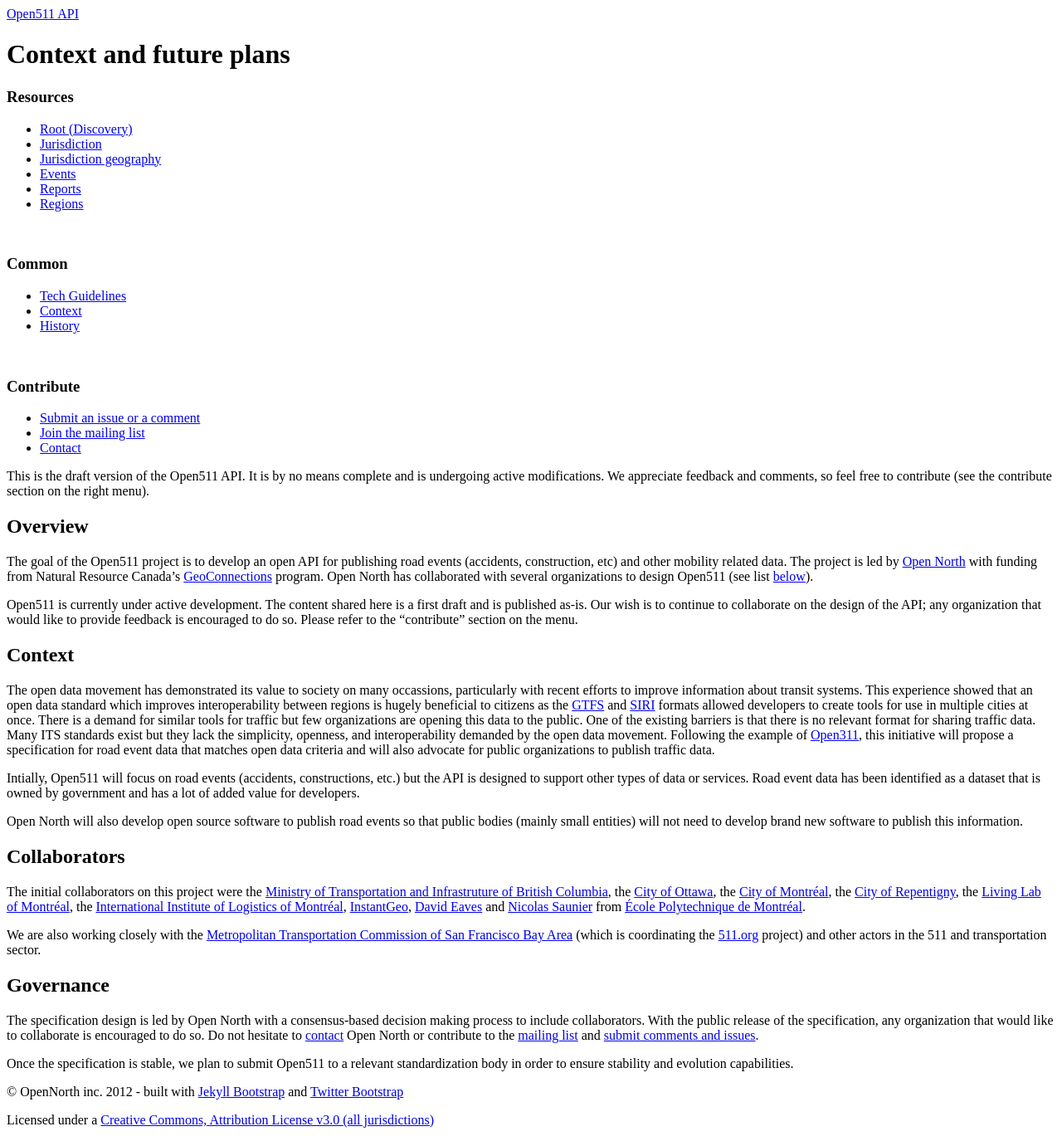
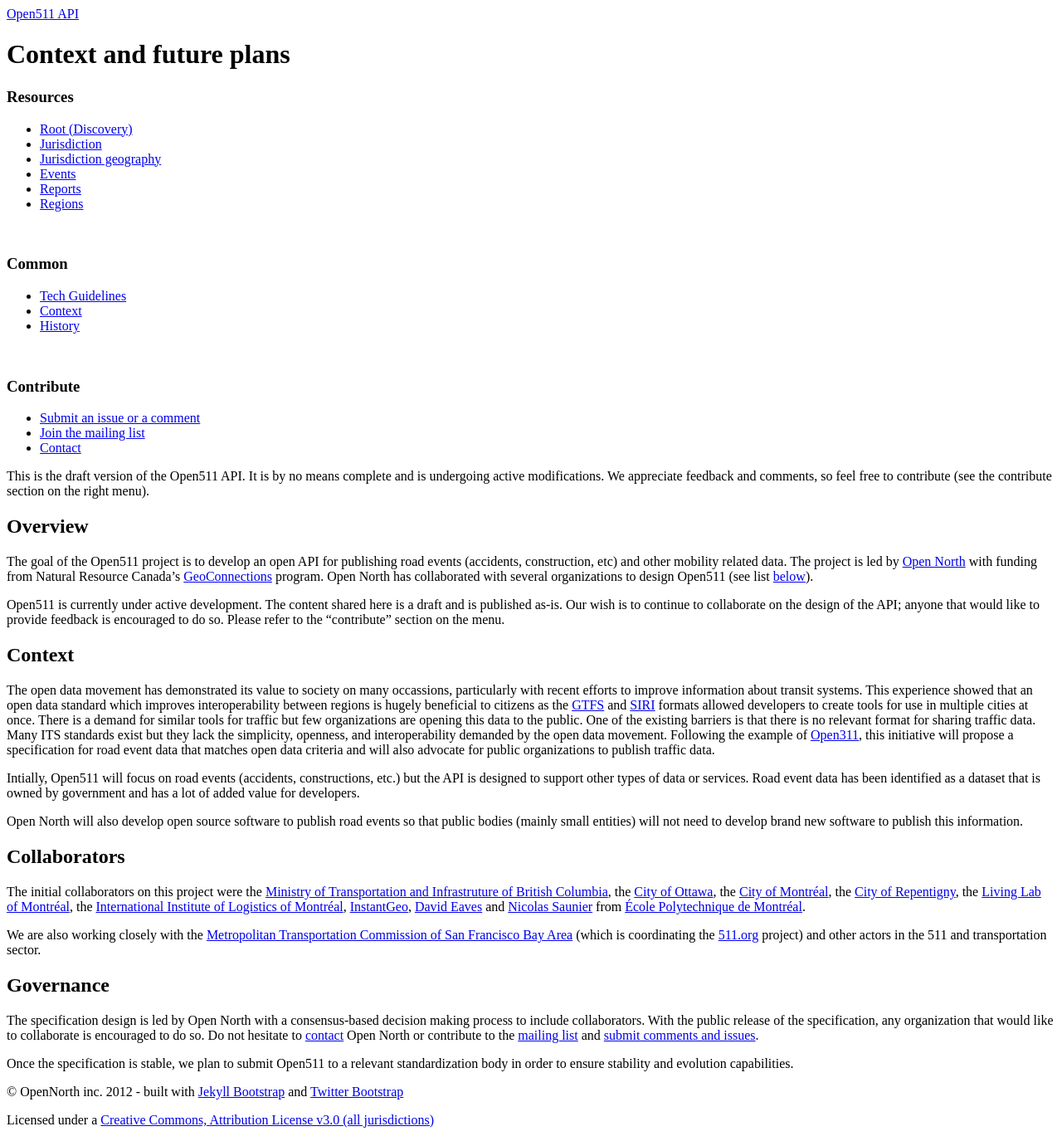
Before and after one commit to open511/Open511API, a Jekyll site: the page built from context.md, in a window 1280 px wide. Shown: the whole page at 83% size. Built offline with Jekyll 4.4.1, drawn with Linux system fonts in a browser that asks for light colours; nearby versions of some CDN libraries.

Commit message:
Context copy edits

```diff
--- a/context.md
+++ b/context.md
@@ -11,7 +11,7 @@
 
 The goal of the Open511 project is to develop an open API for publishing road events (accidents, construction, etc) and other mobility related data. The project is led by [Open North](http://opennorth.ca) with funding from Natural Resource Canada's [GeoConnections](http://geoconnections.nrcan.gc.ca/) program. Open North has collaborated with several organizations to design Open511 (see list [below](#collaborators)).
 
-Open511 is currently under active development. The content shared here is a first draft and is published as-is. Our wish is to continue to collaborate on the design of the API; any organization that would like to provide feedback is encouraged to do so. Please refer to the "contribute" section on the menu.
+Open511 is currently under active development. The content shared here is a draft and is published as-is. Our wish is to continue to collaborate on the design of the API; anyone that would like to provide feedback is encouraged to do so. Please refer to the "contribute" section on the menu.
 
 ## Context {#context}
 
```
